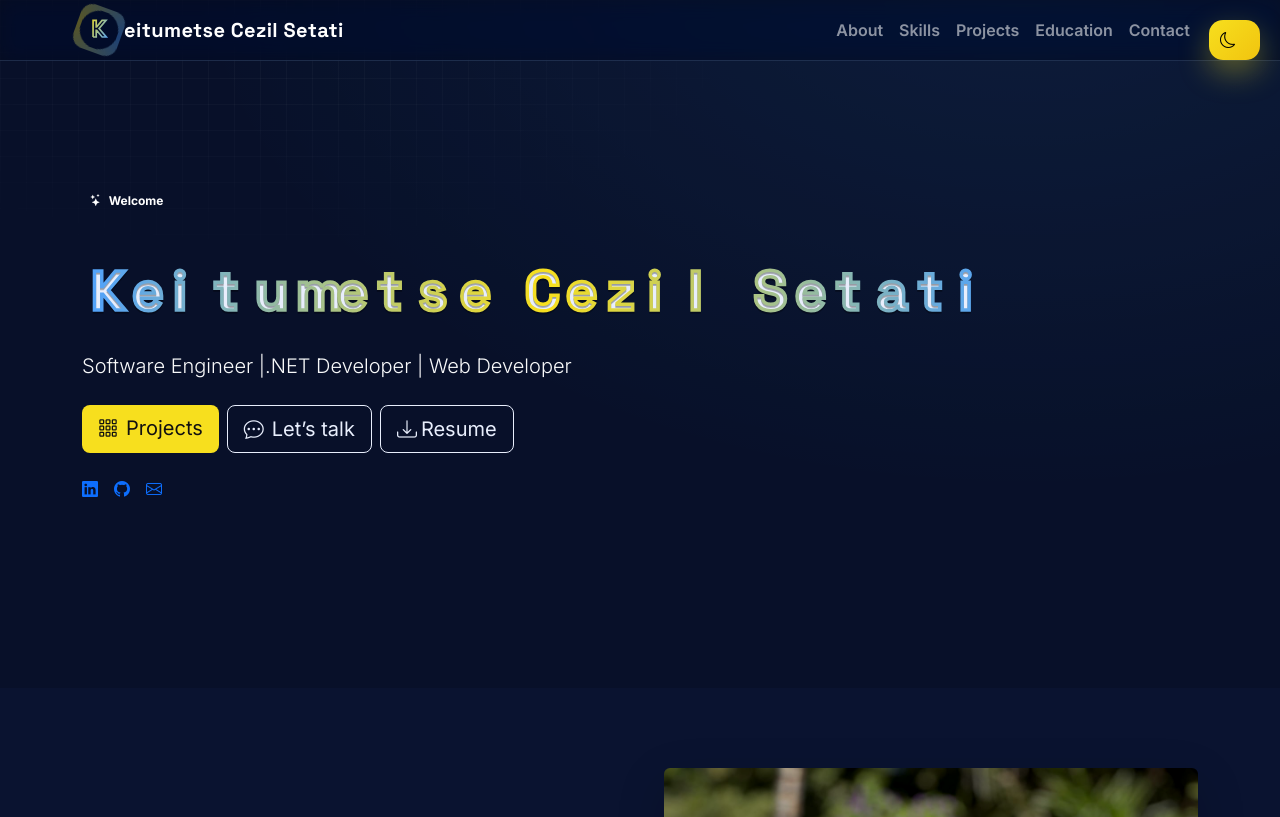
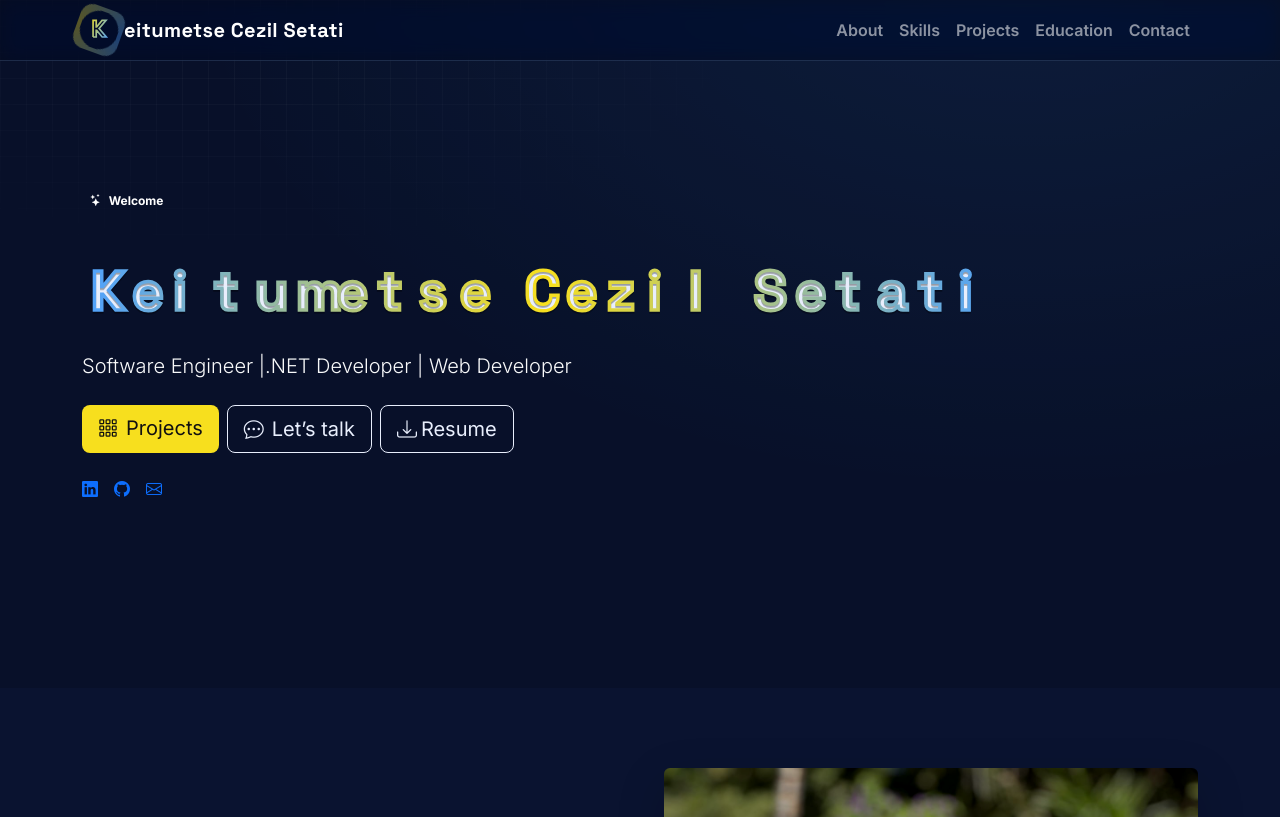
Before and after one commit to KeitumetseSetati/Portfolio, a plain HTML site: page index.html in a window 1280 px wide. Shown: the top 817 px of the page. Drawn offline with nearby package versions, Linux system fonts and the light colour scheme.

Commit message:
Removed the theme changing button

```diff
--- a/index.html
+++ b/index.html
@@ -21,13 +21,6 @@
   <link rel="stylesheet" href="style.css">
 </head>
 <body>
-  <!-- Theme toggle -->
-  <button class="brand-fab" id="themeToggle" aria-label="Toggle theme">
-    <span class="brand-fab-inner">
-      <i class="bi bi-moon stars"></i>
-      <i class="bi bi-sun sun"></i>
-    </span>
-  </button>
 
   <!-- NAVBAR -->
   <nav class="navbar navbar-expand-lg navbar-dark fixed-top glass-nav">
```
